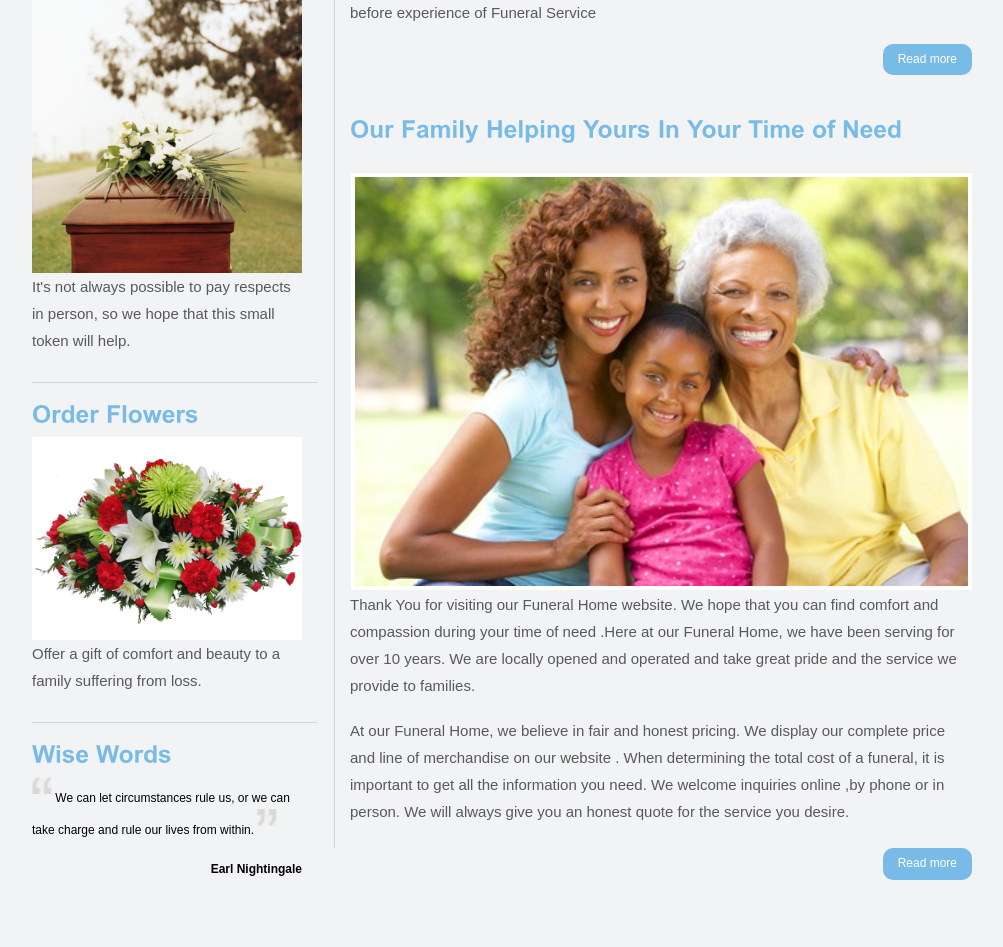
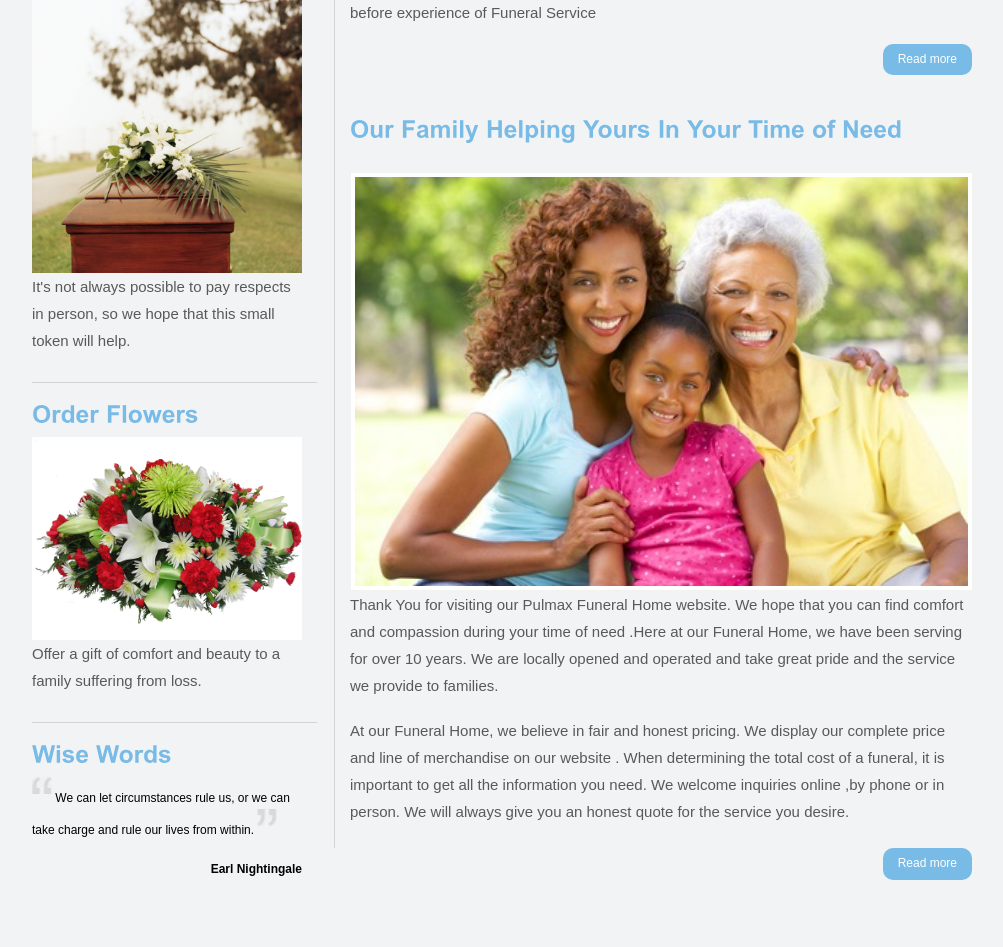
Before and after one commit to karuuu0001/fatima_funeral, a PHP site: page / in a window 1280 px wide. Shown: the part 875-1822 px from the top of the page, without its empty margins (138-1141 px from the left). Run offline with PHP 8.4, Linux system fonts and the light colour scheme.

Commit message:
1st Commit

```diff
--- a/index.php
+++ b/index.php
@@ -100,7 +100,7 @@
 
             <img src="img/fam.jpg" width="613" height="193" alt="" />
 
-            <p class="par">Thank You for visiting our Funeral Home website. We hope that you can find comfort and compassion  during your time of need
+            <p class="par">Thank You for visiting our Pulmax Funeral Home website. We hope that you can find comfort and compassion  during your time of need
   .Here at our Funeral Home, we have been serving for over 10 years. We are locally opened and operated and take great pride and the service we provide to families. </p>
   <p class="par">At our Funeral Home, we believe in fair and honest pricing. We display our complete price and line of  merchandise on our website . When determining the total cost of a funeral, it is important  to get all
     the information you need. We welcome inquiries online ,by phone or in person. We will always give you an honest quote for the service you desire.</p></div>
```
Also changed, not shown: admin/bootstrap/style.css (deleted), 1 other file.
